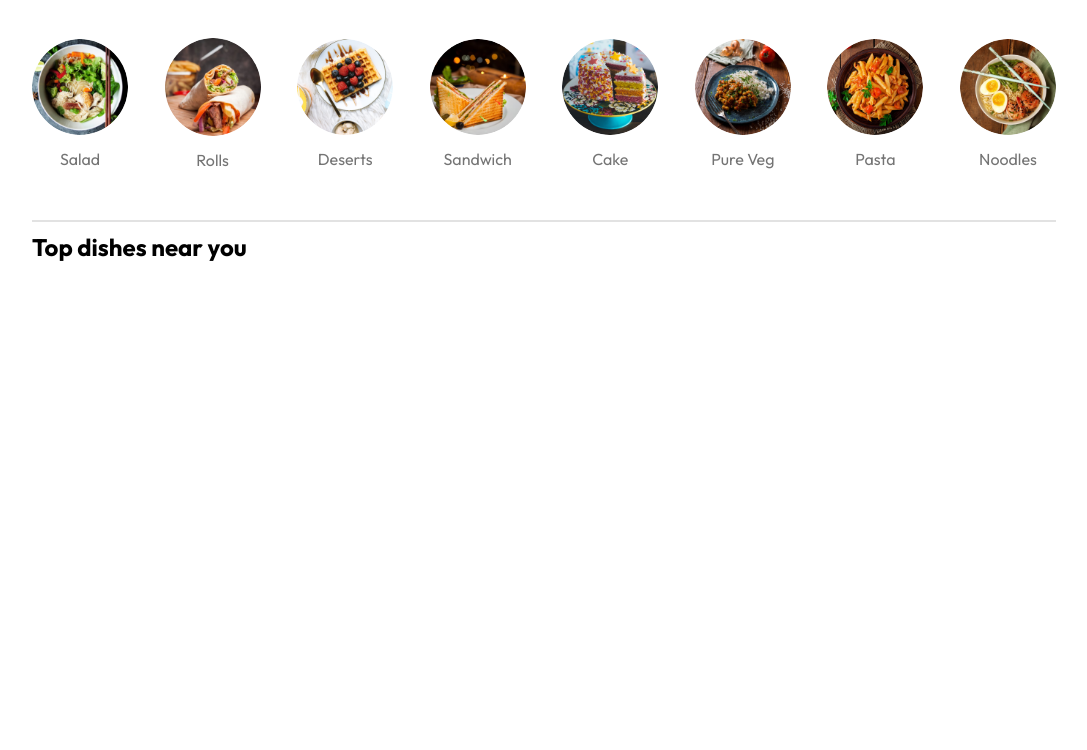
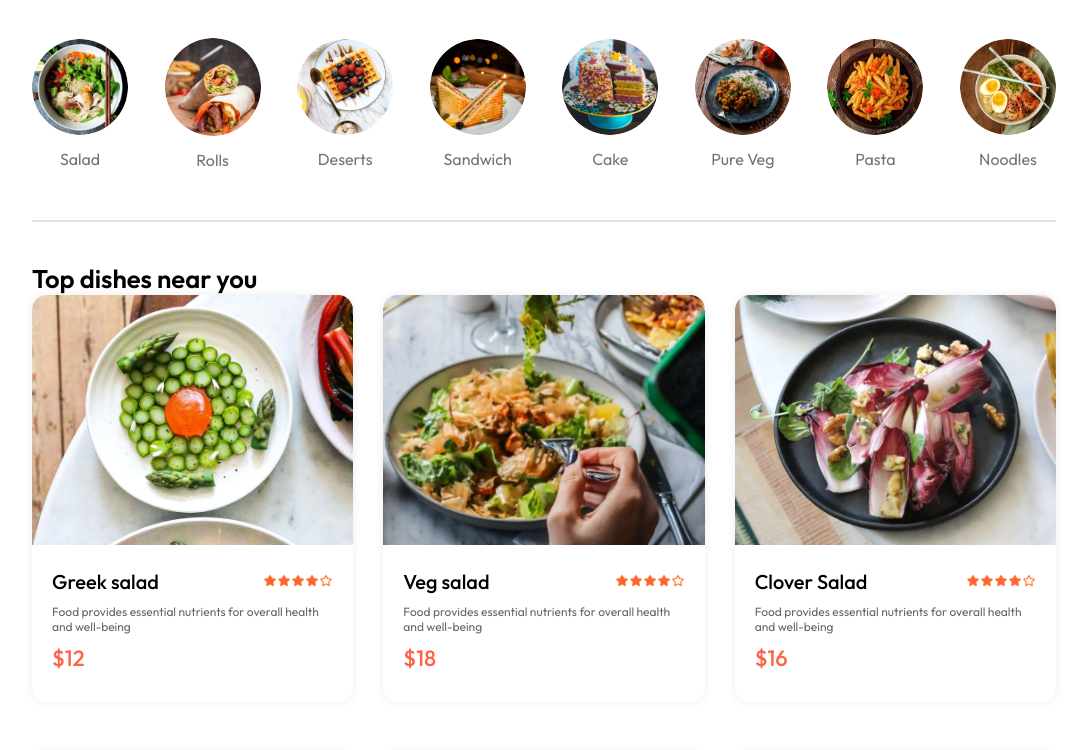
Before and after one commit to SDE-Siva/Food-Delivery-App, a React (Vite) app: page / in a window 1280 px wide. Shown: the part 699-1449 px from the top of the page, without its empty margins (96-1183 px from the left). Before the commit the page ends 961 px from the top, so only its background shows below. Built offline with nearby package versions, Linux system fonts and the light colour scheme.

Commit message:
Feat: Menu update

```diff
--- a/src/components/FoodDisplay/FoodDisplay.css
+++ b/src/components/FoodDisplay/FoodDisplay.css
@@ -0,0 +1,15 @@
+.food-display {
+  margin-top: 30px;
+}
+
+.food-display h2 {
+  font-size: max(2vw, 24px);
+  font-weight: 600;
+}
+
+.food-display-list {
+  display: grid;
+  grid-template-columns: repeat(auto-fill, minmax(240px, 1fr));
+  gap: 30px;
+  row-gap: 50px;
+}
--- a/src/components/FoodDisplay/FoodDisplay.jsx
+++ b/src/components/FoodDisplay/FoodDisplay.jsx
@@ -1,6 +1,7 @@
 import React, { useContext } from "react";
 import "./FoodDisplay.css";
 import { StoreContext } from "../../components/Context/StoreContext";
+import FoodItem from "../FoodItem/FoodItem";
 
 const FoodDisplay = () => {
   const { food_list } = useContext(StoreContext);
@@ -8,6 +9,20 @@
   return (
     <div className="food-display" id="food-display">
       <h2>Top dishes near you</h2>
+      <div className="food-display-list">
+        {food_list.map((item, index) => {
+          return (
+            <FoodItem
+              key={index}
+              id={item._id}
+              price={item.price}
+              name={item.name}
+              description={item.description}
+              image={item.image}
+            />
+          );
+        })}
+      </div>
     </div>
   );
 };
--- /dev/null
+++ b/src/components/FoodItem/FoodItem.css
@@ -0,0 +1,45 @@
+.food-item {
+  width: 100%;
+  margin: auto;
+  border-radius: 15px;
+  box-shadow: 0px 0px 10px #00000015;
+  transition: 0.3s;
+  animation: fadeIn 1s;
+}
+
+.food-item-image {
+  width: 100%;
+  border-radius: 15px 15px 0px 0px;
+}
+
+.foot-item-info {
+  padding: 20px;
+}
+
+.food-item-name-rating {
+  display: flex;
+  justify-content: space-between;
+  align-items: center;
+  margin-bottom: 10px;
+}
+
+.food-item-name-rating p {
+  font-size: 20px;
+  font-weight: 500;
+}
+
+.food-item-name-rating img {
+  width: 70px;
+}
+
+.food-item-desc {
+  color: #676767;
+  font-size: 12px;
+}
+
+.food-item-price {
+  color: tomato;
+  font-size: 22px;
+  font-weight: 500;
+  margin: 10px 0px;
+}
--- /dev/null
+++ b/src/components/FoodItem/FoodItem.jsx
@@ -0,0 +1,23 @@
+import React from "react";
+import "./FoodItem.css";
+import { assets } from "../../assets/assets";
+
+const FoodItem = ({ id, name, price, description, image }) => {
+  return (
+    <div className="food-item">
+      <div className="foot-item-image-container">
+        <img className="food-item-image" src={image} alt="" />
+      </div>
+      <div className="foot-item-info">
+        <div className="food-item-name-rating">
+          <p>{name}</p>
+          <img src={assets.rating_starts} alt="" />
+        </div>
+        <p className="food-item-desc">{description}</p>
+        <p className="food-item-price">${price}</p>
+      </div>
+    </div>
+  );
+};
+
+export default FoodItem;
```
